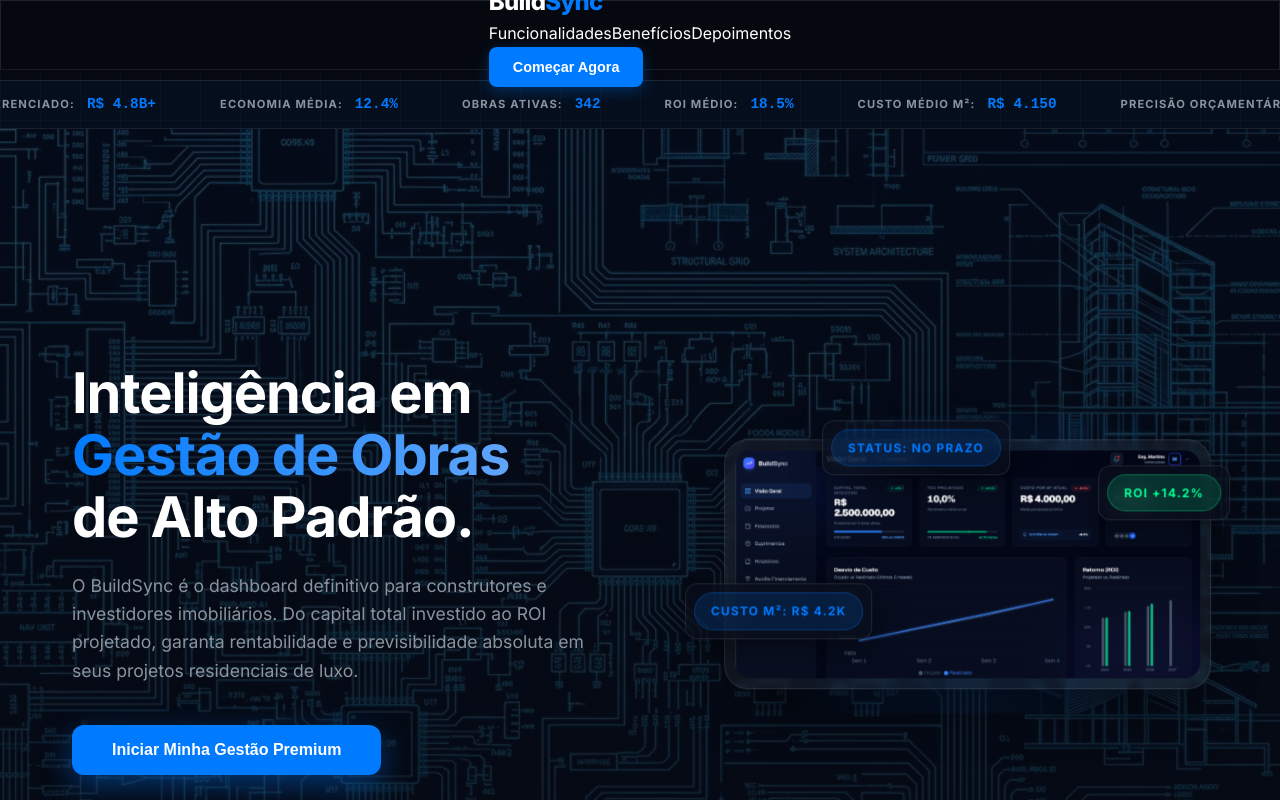
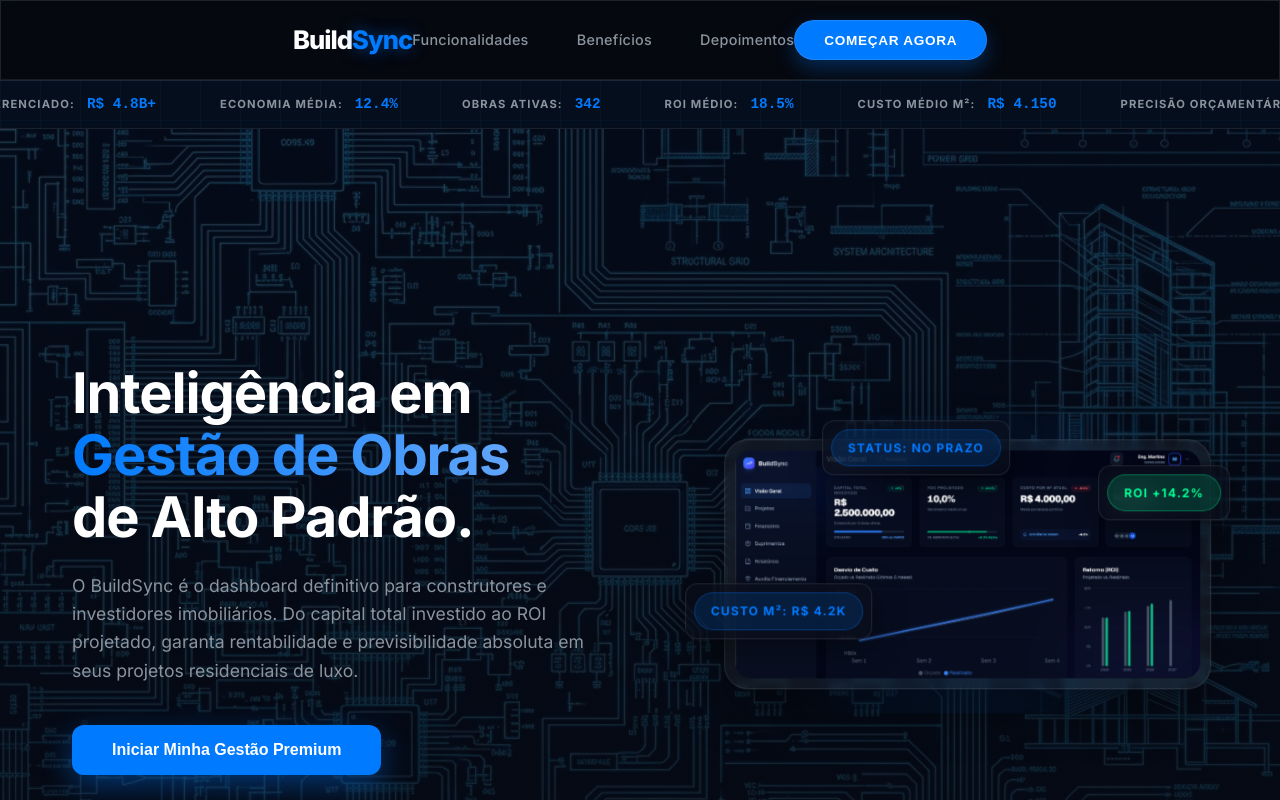
Before and after one commit to mantolatv-cmyk/buildsync-site, a Next.js app: page / in a window 1280 px wide. Shown: the top 800 px of the page. Built offline with nearby package versions, Linux system fonts and the light colour scheme.

Commit message:
fix: resolve navbar layout and styling issues; polish design for premium look

```diff
--- a/src/components/Navbar.module.css
+++ b/src/components/Navbar.module.css
@@ -7,16 +7,11 @@
   display: flex;
   align-items: center;
   z-index: 1000;
-  transition: all 0.4s cubic-bezier(0.4, 0, 0.2, 1);
-  border-bottom: 1px solid transparent;
-}
-
-.scrolled {
-  height: 70px;
-  background: rgba(6, 9, 16, 0.8);
-  backdrop-filter: blur(12px);
-  -webkit-backdrop-filter: blur(12px);
-  border-bottom: 1px solid var(--border);
+  background: rgba(6, 9, 16, 0.7);
+  backdrop-filter: blur(20px);
+  -webkit-backdrop-filter: blur(20px);
+  border-bottom: 1px solid rgba(255, 255, 255, 0.08);
+  transition: all 0.3s ease;
 }
 
 .navContainer {
@@ -27,65 +22,93 @@
 }
 
 .logo {
-  font-size: 1.5rem;
+  font-size: 1.6rem;
   font-weight: 800;
-  letter-spacing: -0.03em;
-  color: var(--text-primary);
+  letter-spacing: -0.04em;
+  color: white;
+  cursor: pointer;
+  transition: opacity 0.3s ease;
 }
 
 .logo span {
   color: var(--primary);
+  text-shadow: 0 0 15px var(--primary-glow);
+}
+
+.logo:hover {
+  opacity: 0.8;
 }
 
 .menu {
   display: flex;
-  gap: 2.5rem;
+  gap: 3rem;
+  align-items: center;
 }
 
 .navLink {
   font-size: 0.9rem;
   font-weight: 500;
   color: var(--text-secondary);
+  text-decoration: none;
+  transition: all 0.3s ease;
   position: relative;
+  letter-spacing: 0.02em;
 }
 
 .navLink:hover {
-  color: var(--text-primary);
+  color: white;
 }
 
 .navLink::after {
   content: '';
   position: absolute;
-  bottom: -4px;
-  left: 0;
+  bottom: -6px;
+  left: 50%;
   width: 0;
   height: 2px;
   background: var(--primary);
-  transition: width 0.3s ease;
+  transition: all 0.3s ease;
+  transform: translateX(-50%);
+  box-shadow: 0 0 10px var(--primary-glow);
 }
 
 .navLink:hover::after {
   width: 100%;
 }
 
+.actions {
+  display: flex;
+  align-items: center;
+}
+
 .ctaButton {
-  padding: 0.75rem 1.5rem;
-  border-radius: 8px;
+  padding: 0.7rem 1.8rem;
+  border-radius: 100px;
   background: var(--primary);
   color: white;
-  font-weight: 600;
-  font-size: 0.9rem;
-  box-shadow: 0 4px 15px rgba(0, 122, 255, 0.3);
+  font-weight: 700;
+  font-size: 0.85rem;
+  border: 1px solid rgba(255, 255, 255, 0.1);
+  box-shadow: 0 8px 20px rgba(0, 122, 255, 0.3);
+  cursor: pointer;
+  transition: all 0.3s cubic-bezier(0.4, 0, 0.2, 1);
+  text-transform: uppercase;
+  letter-spacing: 0.05em;
 }
 
 .ctaButton:hover {
   transform: translateY(-2px);
-  box-shadow: 0 6px 20px rgba(0, 122, 255, 0.5);
+  box-shadow: 0 12px 25px rgba(0, 122, 255, 0.5);
   background: #0084ff;
+  border-color: rgba(255, 255, 255, 0.2);
 }
 
-@media (max-width: 768px) {
+@media (max-width: 968px) {
   .menu {
     display: none;
   }
+
+  .navbar {
+    height: 70px;
+  }
 }
--- a/src/components/Navbar.tsx
+++ b/src/components/Navbar.tsx
@@ -5,22 +5,24 @@
 
 const Navbar = () => {
   return (
-    <nav className={`${styles.navbar} ${styles.scrolled} glass`}>
+    <nav className={`${styles.navbar} glass`}>
       <div className="container">
-        <div className={styles.navWrapper}>
+        <div className={styles.navContainer}>
           <div className={styles.logo}>
             Build<span>Sync</span>
           </div>
 
-          <div className={styles.links}>
-            <a href="#funcionalidades">Funcionalidades</a>
-            <a href="#beneficios">Benefícios</a>
-            <a href="#depoimentos">Depoimentos</a>
+          <div className={styles.menu}>
+            <a href="#funcionalidades" className={styles.navLink}>Funcionalidades</a>
+            <a href="#beneficios" className={styles.navLink}>Benefícios</a>
+            <a href="#depoimentos" className={styles.navLink}>Depoimentos</a>
           </div>
 
-          <button className={styles.ctaButton}>
-            Começar Agora
-          </button>
+          <div className={styles.actions}>
+            <button className={styles.ctaButton}>
+              Começar Agora
+            </button>
+          </div>
         </div>
       </div>
     </nav>
```
